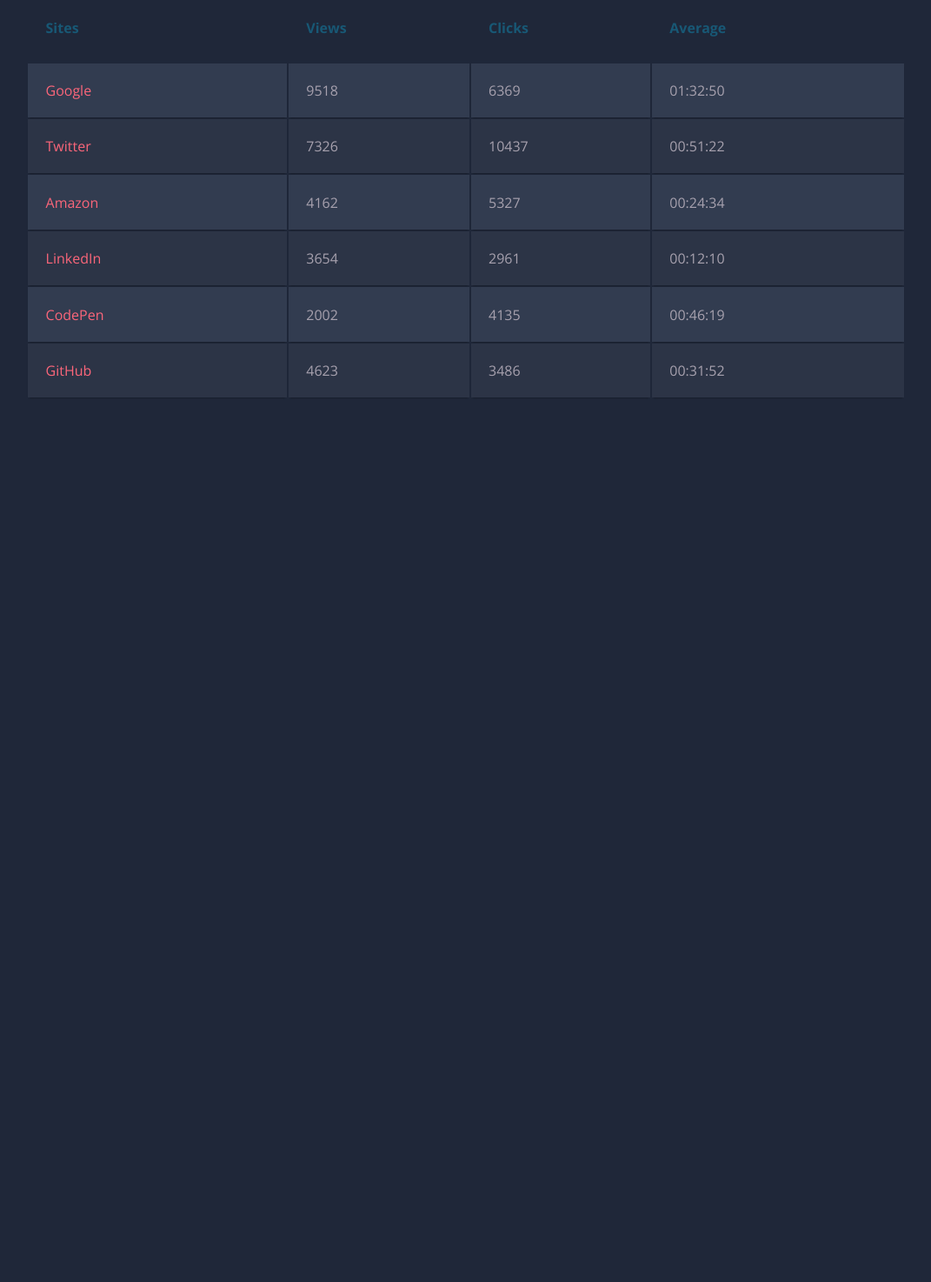
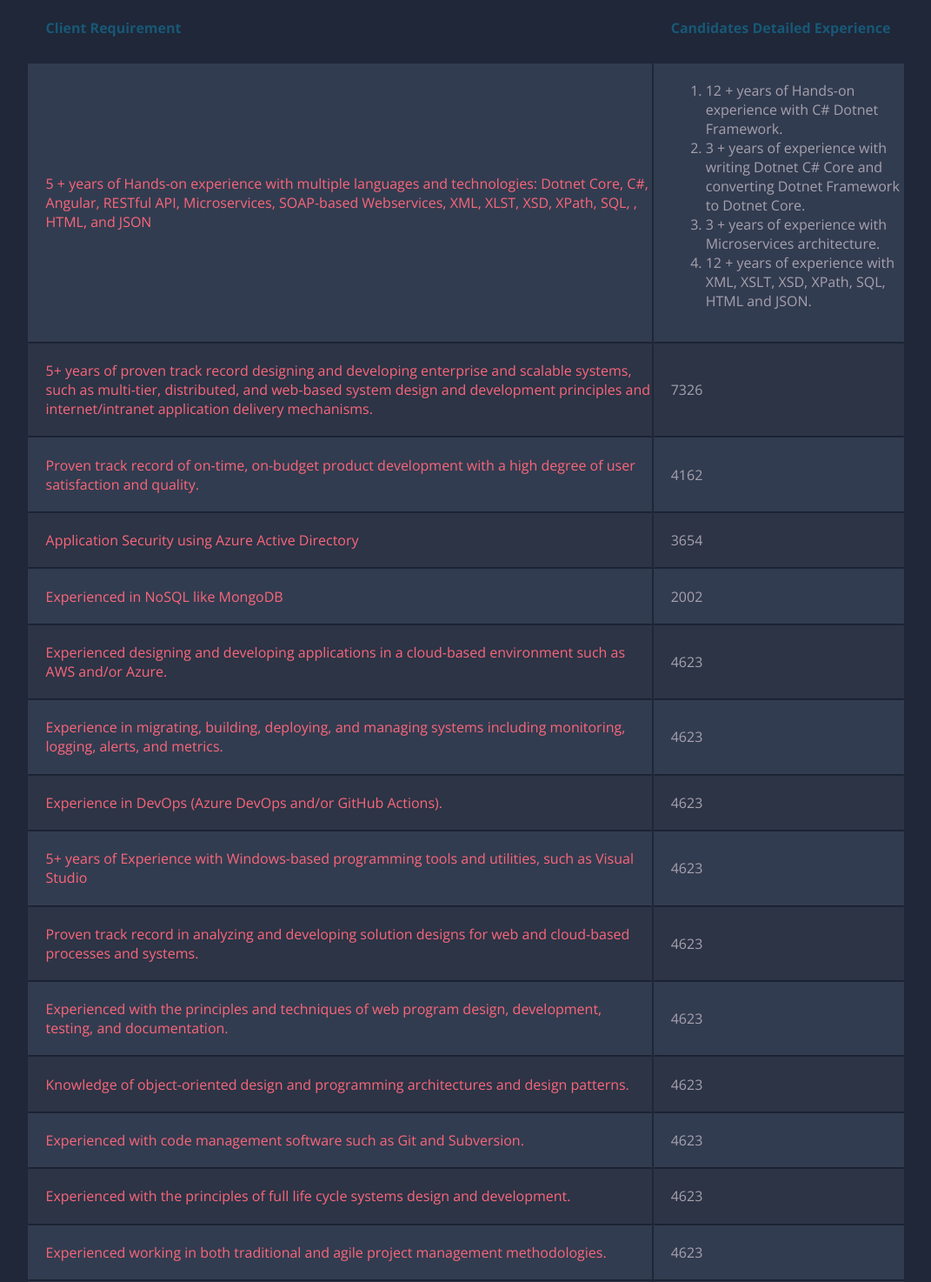
Before and after one commit to pablorgarcia/table-responsive, a plain HTML site: page index.html in a window 1280 px wide. Shown: the part 148-1622 px from the top of the page at 87% size, without its empty margins (104-1175 px from the left). Before the commit the page ends 800 px from the top, so only its background shows below. Drawn offline with nearby package versions, Linux system fonts and the light colour scheme.

Commit message:
Change contents with technology questionnaire

```diff
--- a/index.html
+++ b/index.html
@@ -17,48 +17,102 @@
 <table class="container">
 	<thead>
 		<tr>
-			<th><h1>Sites</h1></th>
-			<th><h1>Views</h1></th>
-			<th><h1>Clicks</h1></th>
-			<th><h1>Average</h1></th>
+			<th><h1>Client Requirement</h1></th>
+			<th><h1>Candidates Detailed Experience</h1></th>
 		</tr>
 	</thead>
 	<tbody>
 		<tr>
-			<td>Google</td>
-			<td>9518</td>
-			<td>6369</td>
-			<td>01:32:50</td>
+			<td>5 + years of Hands-on experience with multiple languages and technologies: Dotnet Core, C#, Angular, RESTful API, Microservices, SOAP-based Webservices, XML, XLST, XSD, XPath, SQL, , HTML, and JSON</td>
+			<td>
+				<ol>
+					<li>12 + years of Hands-on experience with C# Dotnet Framework.</li>
+					<li>3 + years of experience with writing Dotnet C# Core and converting Dotnet Framework to Dotnet Core.</li>
+					<li>3 + years of experience with Microservices architecture.</li>
+					<li>12 + years of experience with XML, XSLT, XSD, XPath, SQL, HTML and JSON.</li>
+				</ol>
+
+			</td>
 		</tr>
 		<tr>
-			<td>Twitter</td>
+			<td>5+ years of proven track record designing and developing enterprise and scalable systems, such as multi-tier, distributed, and web-based system design and development principles and internet/intranet application delivery mechanisms.</td>
 			<td>7326</td>
-			<td>10437</td>
-			<td>00:51:22</td>
 		</tr>
 		<tr>
-			<td>Amazon</td>
+			<td>Proven track record of on-time, on-budget product development with a high degree of user satisfaction and quality.</td>
 			<td>4162</td>
-			<td>5327</td>
-			<td>00:24:34</td>
 		</tr>
-    <tr>
-			<td>LinkedIn</td>
+	    <tr>
+			<td>Application Security using Azure Active Directory</td>
 			<td>3654</td>
-			<td>2961</td>
-			<td>00:12:10</td>
 		</tr>
-    <tr>
-			<td>CodePen</td>
+	    <tr>
+			<td>Experienced in NoSQL like MongoDB</td>
 			<td>2002</td>
-			<td>4135</td>
-			<td>00:46:19</td>
 		</tr>
-    <tr>
-			<td>GitHub</td>
+	    <tr>
+			<td>Experienced designing and developing applications in a cloud-based environment such as AWS and/or Azure.</td>
 			<td>4623</td>
-			<td>3486</td>
+		</tr>
+		<tr>
+			<td>Experience in migrating, building, deploying, and managing systems including monitoring, logging, alerts, and metrics.</td>
+			<td>4623</td>
+		</tr>
+		<tr>
+			<td>Experience in DevOps (Azure DevOps and/or GitHub Actions).</td>
+			<td>4623</td>
+		</tr>
+		<tr>
+			<td>5+ years of Experience with Windows-based programming tools and utilities, such as Visual Studio</td>
+			<td>4623</td>
+		</tr>
+		<tr>
+			<td>Proven track record in analyzing and developing solution designs for web and cloud-based processes and systems.</td>
+			<td>4623</td>
+		</tr>
+		<tr>
+			<td>Experienced with the principles and techniques of web program design, development, testing, and documentation.</td>
+			<td>4623</td>
+		</tr>
+		<tr>
+			<td>Knowledge of object-oriented design and programming architectures and design patterns.</td>
+			<td>4623</td>
+		</tr>
+		<tr>
+			<td>Experienced with code management software such as Git and Subversion.</td>
+			<td>4623</td>
+		</tr>
+		<tr>
+			<td>Experienced with the principles of full life cycle systems design and development.</td>
+			<td>4623</td>
+		</tr>
+		<tr>
+			<td>Experienced working in both traditional and agile project management methodologies.</td>
+			<td>4623</td>
+		</tr>
+		<tr>
+			<td>Experienced with the translation of business, information, and technical requirements to provide solutions that meet business needs - documenting functional and technical specifications in the development cycle.</td>
+			<td>4623</td>
+		</tr>
+		<tr>
+			<td>Experienced with the principles and techniques of systems implementation including conversion, data reconciliation, user training, and documentation.</td>
+			<td>4623</td>
+		</tr>
+		<tr>
+			<td>Experienced with developing system test plans and test script development.</td>
+			<td>4623</td>
+		</tr>
+		<tr>
+			<td>Interpersonal and communication skills.
+			Demonstrable experience in establishing and maintaining effective working relationships with those contacted in the course of the work.
+			Excellent analytical capabilities and the ability to break down complex ideas into manageable pieces.
+			Excellent written and verbal communication skills, with both technical and non-technical audiences.
+			</td>
 			<td>00:31:52</td>
+		</tr>
+		<tr>
+			<td>Self-Motivated quick learner with excellent troubleshooting skills and ability to multitask in a fast-paced environment.</td>
+			<td>4623</td>
 		</tr>
 	</tbody>
 </table>
```
